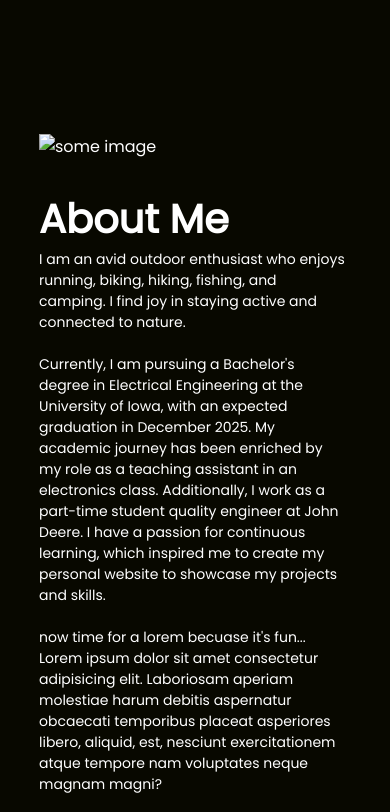
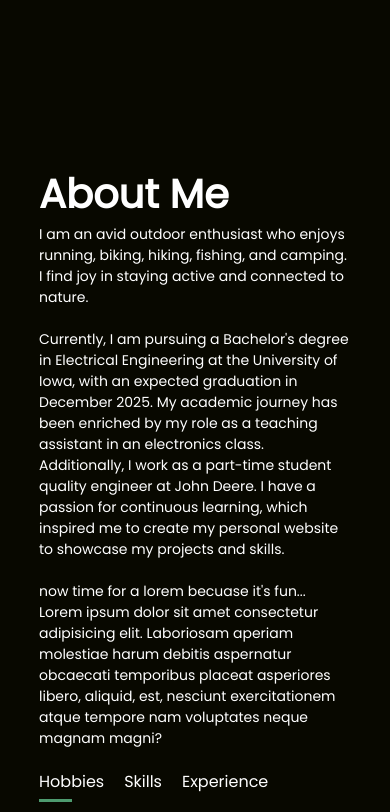
Before and after one commit to joemanternach-uiowa/joemanternachdotcom-uiowa, a plain HTML site: page index.html in a window 390 px wide. Shown: the part 800-1612 px from the top of the page. Drawn offline with Linux system fonts and the light colour scheme.

Commit message:
Website is now completed
Website is now completed I think

```diff
--- a/index.html
+++ b/index.html
@@ -41,7 +41,7 @@
     <div class="container">
         <div class="row">
             <div class="about-col-1">
-                <img src="" alt="some image">
+                <!-- <img src="" alt="some image"> -->
             </div>
             <div class="about-col-2">
                 <h1 class="sub-title">About Me</h1>
--- a/style.css
+++ b/style.css
@@ -411,9 +411,6 @@ nav .fa-solid{
     .about-col-2{
         font-size: 14px;
     }
-    .about-col-2 p {
-        margin-right: 5px;
-    }
     .tab-links{
         font-size: 16px;
         margin-right: 20px;
```
